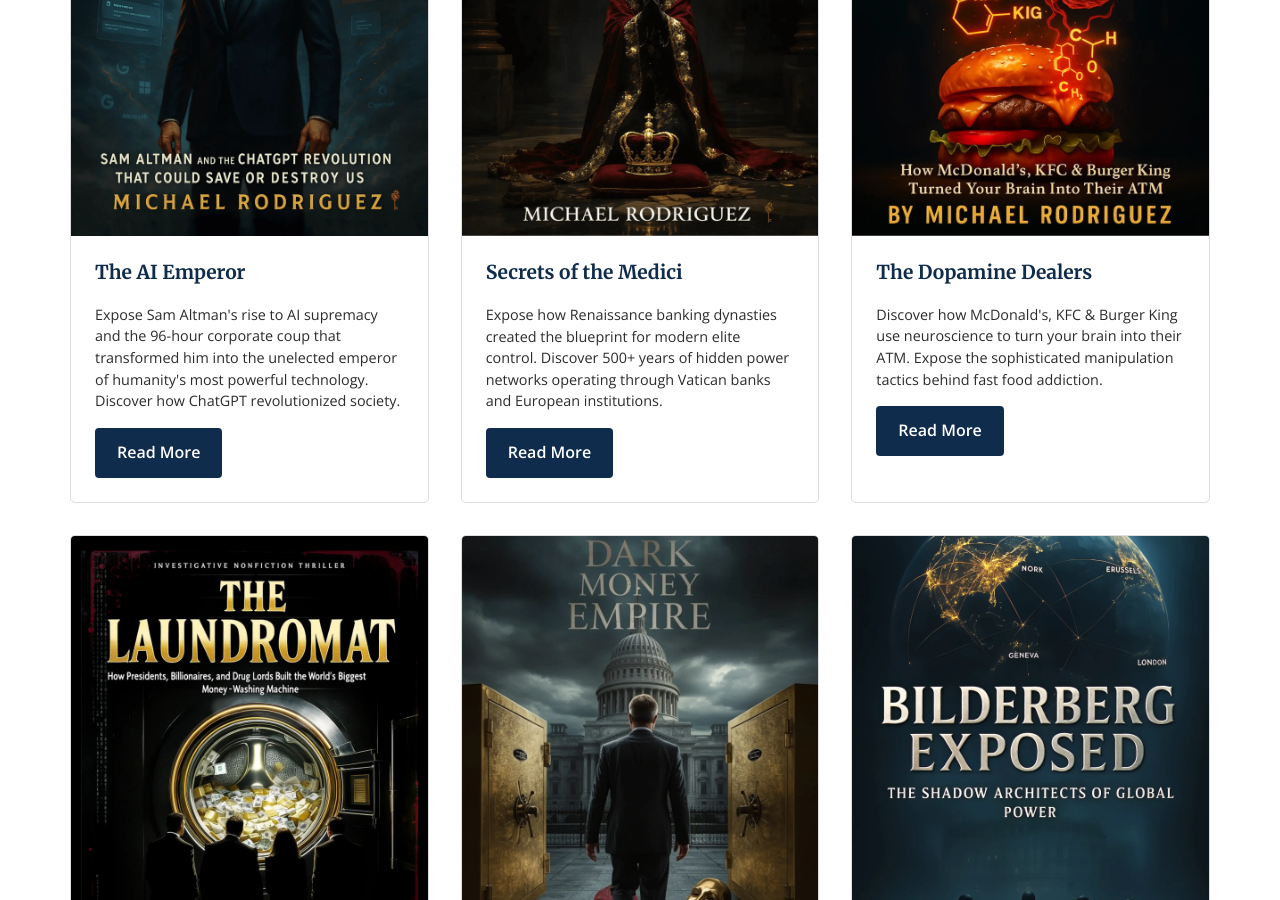
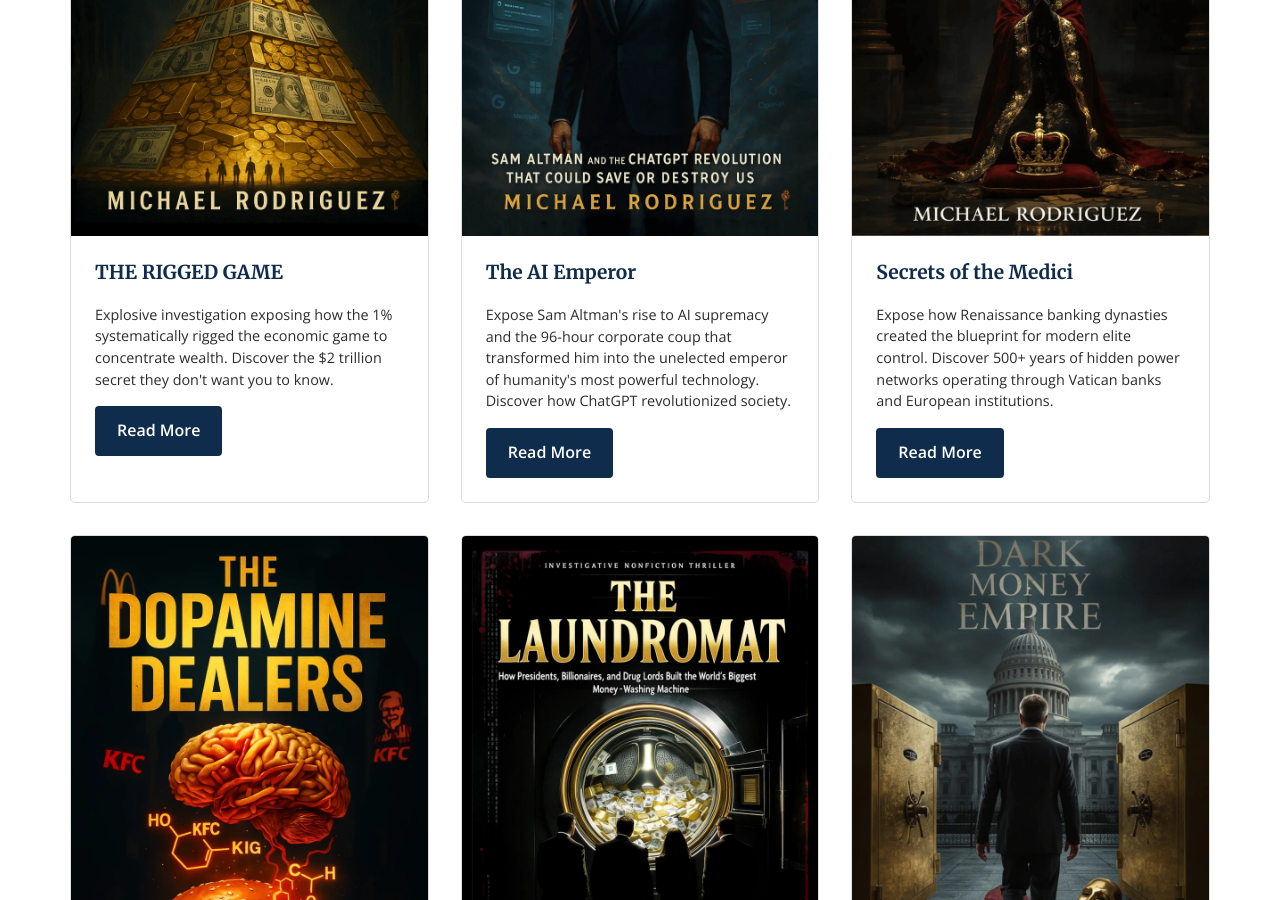
Before and after one commit to Zews123/michael-rodriguez-books, a Jekyll site: the page built from index.md, in a window 1280 px wide and 900 px high, scrolled down 1037 px. Built offline with Jekyll 4.4.1, drawn with Linux system fonts in a browser that asks for light colours.

Commit message:
Update index.md

```diff
--- a/index.md
+++ b/index.md
@@ -26,6 +26,15 @@
 
 ## Latest Books
 <div class="book-grid">
+  <div class="book-card">
+    <img src="{{ site.baseurl }}/assets/images/Rigged-Game.webp" alt="THE RIGGED GAME: How the 1% Built a System to Keep You Poor by Michael Rodriguez" style="max-width: 100%; height: auto;" loading="lazy">
+    <div class="book-card-content">
+      <h3>THE RIGGED GAME</h3>
+      <p>Explosive investigation exposing how the 1% systematically rigged the economic game to concentrate wealth. Discover the $2 trillion secret they don't want you to know.</p>
+      <a href="{{ site.baseurl }}/books/Rigged_Game" class="btn">Read More <span class="visually-hidden">about THE RIGGED GAME by Michael Rodriguez</span></a>
+    </div>
+  </div>
+
   <div class="book-card">
     <img src="{{ site.baseurl }}/assets/images/Sam-Altman.webp" alt="The AI Emperor: Sam Altman and the ChatGPT Revolution That Could Save or Destroy Us by Michael Rodriguez" style="max-width: 100%; height: auto;" loading="lazy">
     <div class="book-card-content">
```
